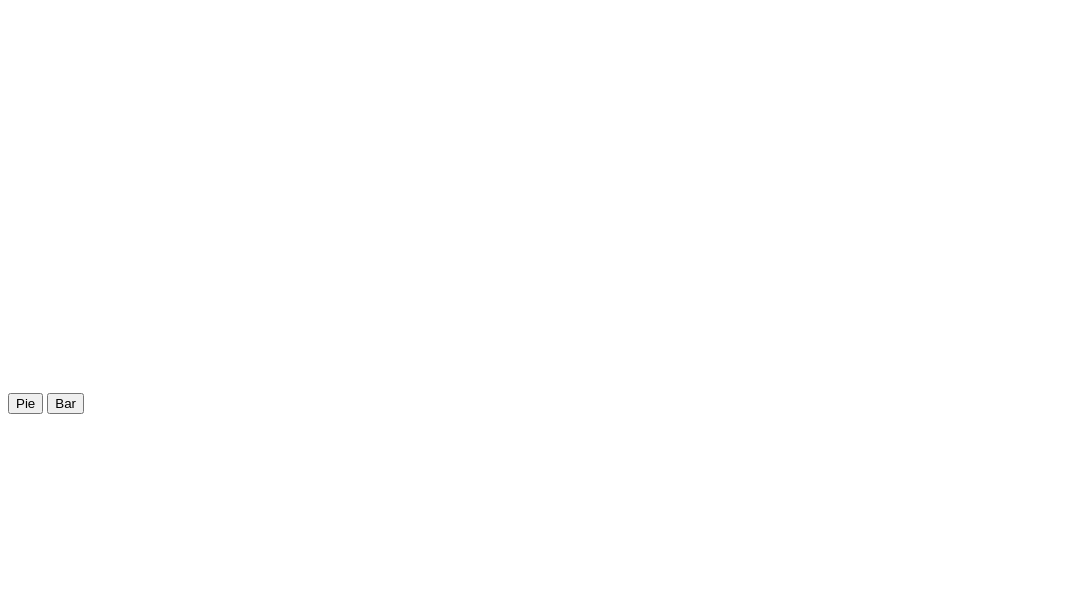
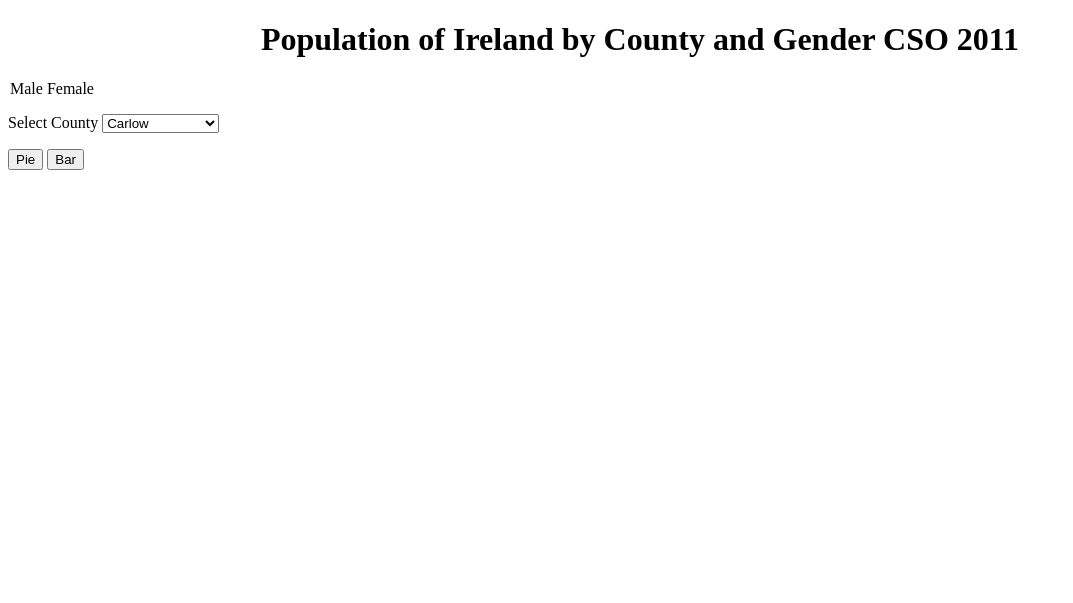
Before and after one commit to seanJosephFitzpatrick/dataVisualization, a plain HTML site: page index.html in a window 1280 px wide. Shown: the whole page, without its empty margins (0-1073 px from the left). Drawn offline with nearby package versions, Linux system fonts and the light colour scheme; no server answers.

Commit message:
Dropdown List

```diff
--- a/index.html
+++ b/index.html
@@ -9,15 +9,90 @@
 	<script src="https://cdnjs.cloudflare.com/ajax/libs/d3/3.5.5/d3.min.js"></script>
 
     <title>Data visualization</title>
+
+	    <style type="text/css">
+        body {
+            background-color: white;
+        }
+
+        svg {
+		//center canvas
+            padding: 0;
+            margin: auto;
+            display: block;
+            position: absolute;
+            top: 0;
+            bottom: 0;
+            left: 0;
+            right: 0;
+        }
+    </style>
 </head>
 
 <body>
+
+    <h1 align="center">Population of Ireland by County and Gender CSO 2011</h1>
+    <form>
+
+          <legend>Male Female</legend>
+          <p>
+             <label>Select County</label>
+             <select id = "countyList" onchange="postRequest()" onchange="window.location.reload()">
+
+
+			   <option value = "Carlow">Carlow</option>
+			   <option value = "Cavan">Cavan</option>
+			   <option value = "Clare">Clare</option>
+			   <option value = "Cork">Cork</option>
+			   <option value = "Dublin">Dublin</option>
+			   <option value = "Donegal">Donegal</option>
+			   <option value = "Galway">Galway</option>
+			   <option value = "Kerry">Kerry</option>
+			   <option value = "Kildare">Kildare</option>
+			   <option value = "Kilkenny">Kilkenny</option>
+			   <option value = "Laoise">Laoise</option>
+			   <option value = "Leitrim">Leitrim</option>
+			   <option value = "Limerick">Limerick</option>
+			   <option value = "Longford">Longford</option>
+			   <option value = "Louth">Louth</option>
+			   <option value = "Mayo">Mayo</option>
+			   <option value = "Meath">Meath</option>
+			   <option value = "Monaghan">Monaghan</option>
+			   <option value = "North Tipperary">North Tipperary</option>
+			   <option value = "Offaly">Offaly</option>
+			   <option value = "Roscommon">Roscommon</option>
+			   <option value = "Sligo">Sligo</option>
+			   <option value = "South Tipperary">South Tipperary</option>
+			   <option value = "Waterford">Waterford</option>
+			   <option value = "Westmeath">Westmeath</option>
+			   <option value = "Wexford">Wexford</option>
+			   <option value = "Wicklow">Wicklow</option>
+             </select>
+          </p>
+
+    </form>
 <button onclick="Pie()" >Pie</button>
 <button onclick="Bar()" >Bar</button>
 
 	<script type="text/javascript">
+	var county = countyList.value;
+function postRequest() {
 
-function postRequest() {
+	//set county list selected value
+	var query;
+	var val = countyList.value
+
+	if (val === "Carlow") {
+
+			query = {"query" : "MATCH (n:County {County:'Carlow'}) RETURN (n.Population)"};
+
+	} else if (val === "Dublin") {
+
+		query = {"query" : "MATCH (n:County {County:'Dublin'}) RETURN (n.Population)"};
+
+
+	}
+
 	//Asynchronous JavaScript and XML  - Request data qithout refreshing entire page
 	$.ajax({
 		//POST Request
@@ -28,7 +103,10 @@ function postRequest() {
 		//Request JSON
 		dataType: "json",
 		//Cypher query
-		data: {"query" : "MATCH (n:County) RETURN DISTINCT (n.Population) LIMIT 3;"},
+		//data: {"query" : "MATCH (n:County) RETURN DISTINCT (n.Population) LIMIT 3;"},
+		//data: {"query" : "MATCH (n:County {County:'Galway'}) RETURN (n.Population)"},
+		data: query,
+
 		//On success call callback function
 		success: callback,
 		//Error function
@@ -61,9 +139,14 @@ postRequest();
 //callback function
 function callback(data){
 	arr = $.map(data, function(el) { return el });
-	a = arr[1][0];
-	b = arr[2][0];
+	a = arr[1][0]
+	b = arr[2][0]
+
 }//callback
+
+function reloadPage(){
+	window.location.reload();
+}
 
 ///////////////////////////////////////////////////////////////////////////////////////////////////////
 
@@ -95,12 +178,12 @@ function callback(data){
 
 	//JavaScript data Object
 	var data = [{
-        Text: "Women",
+        Text: arr[1][0],//women
         population: a
 
 
     }, {
-        Text: "Men",
+        Text: arr[2][0],//women
 		population: b
 
     }]
@@ -221,6 +304,7 @@ function animate(d) {
 			yy = ((a) * h + (1 - a) * h / 2),
 			f = {
 				innerRadius: (r - x.rangeBand() / (2 - a)) * a,
+				//innerRadius: 80,
 				//pie chart: (r - x.rangeBand() / (2 - a)) * a,
 				outerRadius: r,
 				startAngle: a * (Math.PI / 2 - y0 / r) + (1 - a) * d.startAngle,
```
